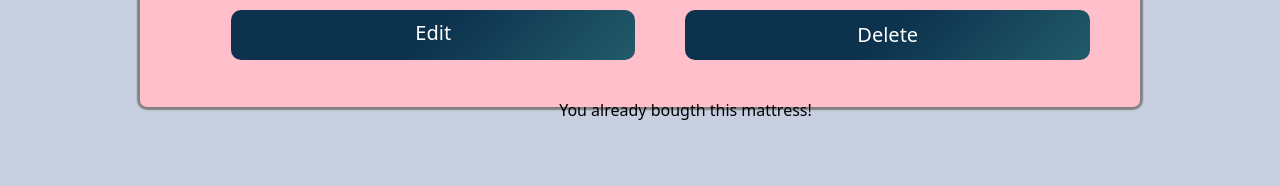
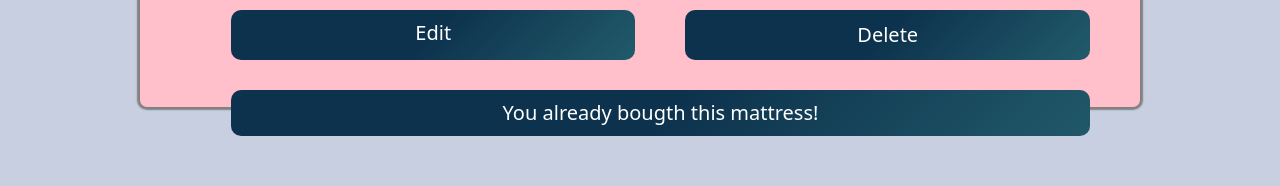
Before and after one commit to Dpetrov88/React-project-mattress, a React (Create React App) app: page /catalog/1 in a window 1280 px wide. Shown: the part 390-576 px from the top of the page. Built offline with nearby package versions, Linux system fonts and the light colour scheme; no server answers.

Commit message:
Update details.css

```diff
--- a/public/styles/details.css
+++ b/public/styles/details.css
@@ -129,10 +129,9 @@
 .actionBtn > button:hover {
 	background-position: right;
 }
-.actionBtn > .buy  {
+.actionBtn > p  {
 	width: 200%;
-	height: 50px;
-	cursor: pointer;
+	height: 50px auto;
 	border: none;
     border-radius: 10px;
 	display: inline;
```
